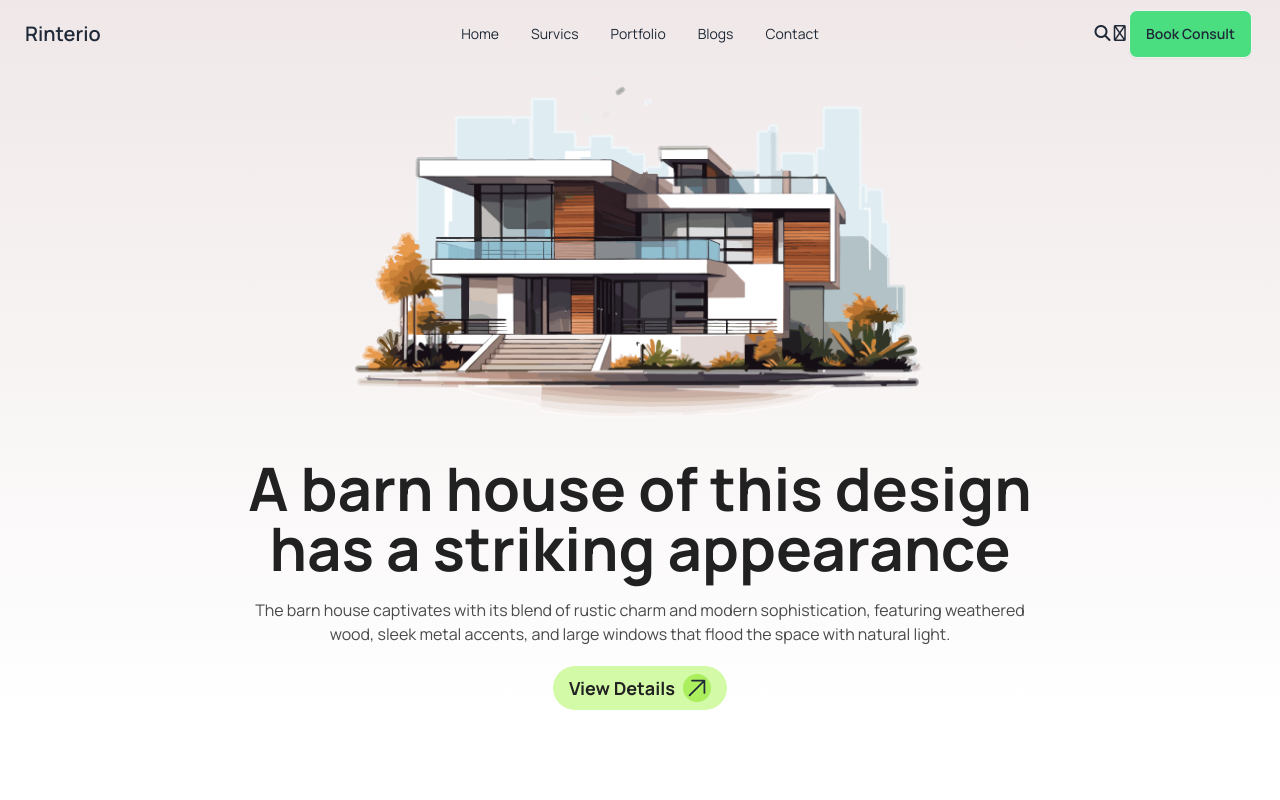
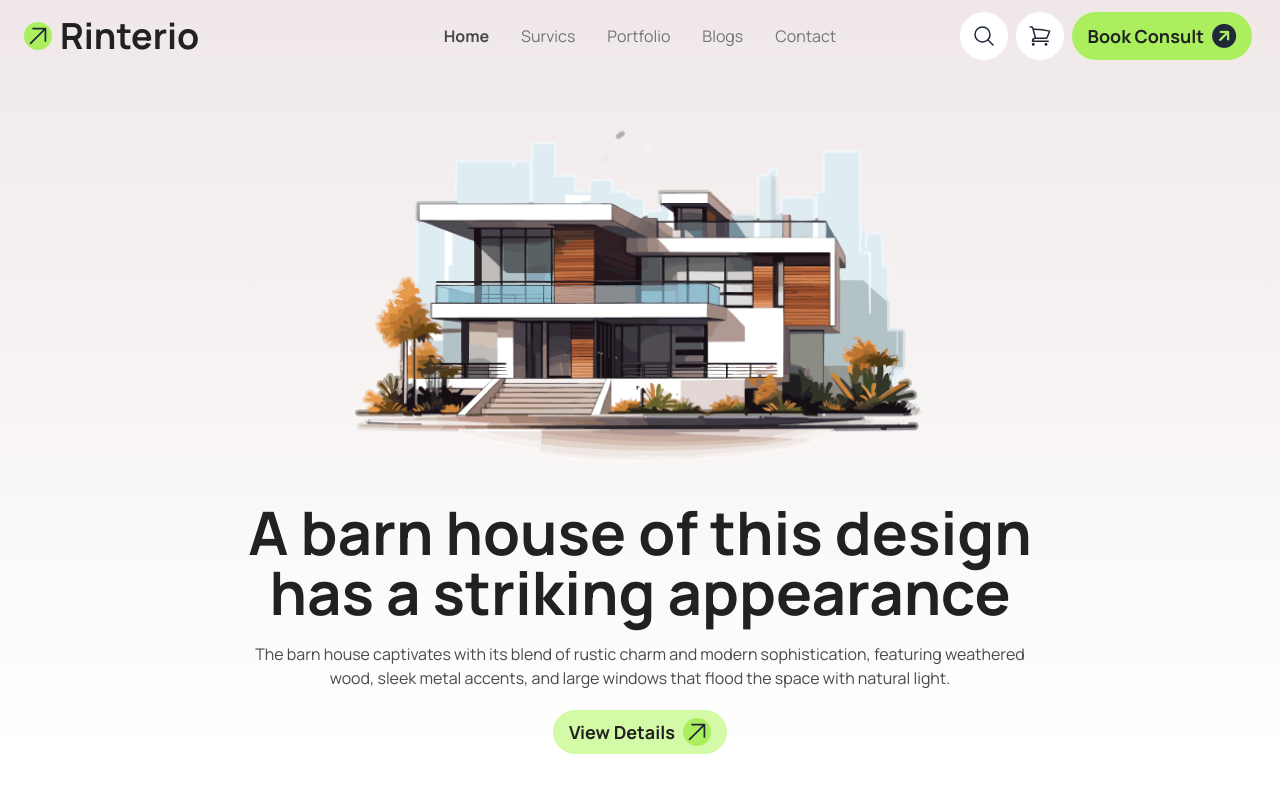
Before and after one commit to Coder7Raj/third-assignment, a plain HTML site: page index.html in a window 1280 px wide. Shown: the top 800 px of the page. Drawn offline with nearby package versions, Linux system fonts and the light colour scheme.

Commit message:
work process and about us section responsive done

```diff
--- a/index.html
+++ b/index.html
@@ -49,24 +49,74 @@
       <div class="navbar container mx-auto">
         <div class="navbar-start">
           <div>
-            <a class="btn btn-ghost text-xl">Rinterio</a>
+            <button class="flex items-center space-x-2 px-4 py-2">
+              <svg
+                xmlns="http://www.w3.org/2000/svg"
+                fill="none"
+                viewBox="0 0 24 24"
+                stroke-width="1.5"
+                stroke="currentColor"
+                class="size-7 bg-[#ABEF5F] rounded-full -rotate-45"
+              >
+                <path
+                  stroke-linecap="round"
+                  stroke-linejoin="round"
+                  d="M13.5 4.5 21 12m0 0-7.5 7.5M21 12H3"
+                />
+              </svg>
+              <span class="text-4xl font-bold text-[#212121]">Rinterio</span>
+            </button>
           </div>
         </div>
         <div class="navbar-center hidden lg:flex">
           <ul class="menu menu-horizontal px-1">
-            <li><a>Home</a></li>
-
-            <li><a>Survics</a></li>
-            <li><a>Portfolio</a></li>
-            <li><a>Blogs</a></li>
-            <li><a>Contact</a></li>
+            <li class="text-base text-[#494949] font-bold"><a>Home</a></li>
+            <li class="text-base text-[#737373]"><a>Survics</a></li>
+            <li class="text-base text-[#737373]"><a>Portfolio</a></li>
+            <li class="text-base text-[#737373]"><a>Blogs</a></li>
+            <li class="text-base text-[#737373]"><a>Contact</a></li>
           </ul>
         </div>
         <div class="navbar-end gap-5">
-          <div class="hidden lg:block">
-            <i class="fa-solid fa-magnifying-glass"></i>
-            <i class="fa-regular fa-cart-shopping"></i>
-            <button class="btn bg-green-400">Book Consult</button>
+          <div class="hidden lg:flex gap-2">
+            <p class="px-3 py-3 bg-white rounded-full">
+              <svg
+                xmlns="http://www.w3.org/2000/svg"
+                fill="none"
+                viewBox="0 0 24 24"
+                stroke-width="1.5"
+                stroke="currentColor"
+                class="size-6"
+              >
+                <path
+                  stroke-linecap="round"
+                  stroke-linejoin="round"
+                  d="m21 21-5.197-5.197m0 0A7.5 7.5 0 1 0 5.196 5.196a7.5 7.5 0 0 0 10.607 10.607Z"
+                />
+              </svg>
+            </p>
+            <p class="px-3 py-3 bg-white rounded-full">
+              <svg
+                xmlns="http://www.w3.org/2000/svg"
+                fill="none"
+                viewBox="0 0 24 24"
+                stroke-width="1.5"
+                stroke="currentColor"
+                class="size-6"
+              >
+                <path
+                  stroke-linecap="round"
+                  stroke-linejoin="round"
+                  d="M2.25 3h1.386c.51 0 .955.343 1.087.835l.383 1.437M7.5 14.25a3 3 0 0 0-3 3h15.75m-12.75-3h11.218c1.121-2.3 2.1-4.684 2.924-7.138a60.114 60.114 0 0 0-16.536-1.84M7.5 14.25 5.106 5.272M6 20.25a.75.75 0 1 1-1.5 0 .75.75 0 0 1 1.5 0Zm12.75 0a.75.75 0 1 1-1.5 0 .75.75 0 0 1 1.5 0Z"
+                />
+              </svg>
+            </p>
+            <button
+              class="bg-[#ABEF5F] rounded-full flex items-center space-x-2 px-4 py-2"
+            >
+              <span class="text-lg text-[#212121] font-bold">Book Consult</span>
+              <i class="fa-solid fa-circle-arrow-right text-2xl -rotate-45"></i>
+            </button>
           </div>
           <!-- ------- -->
           <div class="dropdown">
@@ -102,7 +152,7 @@
       </div>
 
       <!-- banner section -->
-      <div class="container mx-auto w-[95%]">
+      <div class="mt-10 container mx-auto w-[95%]">
         <!-- banner image -->
         <div class="flex items-center justify-center">
           <img src="./assets/banner.png" alt="" />
@@ -151,9 +201,11 @@
           <div class="hidden lg:block">
             <img src="./assets/Vector.png" alt="" />
           </div>
-          <div class="lg:grid grid-cols-2 space-x-8 p-4 lg:px-20 py-4">
+          <div class="lg:grid grid-cols-2 gap-6 p-4 lg:px-20 py-4">
             <!-- text content -->
-            <div class="space-y-8 flex flex-col items-center">
+            <div
+              class="space-y-8 lg:flex-none flex flex-col justify-center items-center"
+            >
               <button>
                 <a
                   class="flex justify-center items-center gap-1 bg-white rounded-full px-2 py-2"
@@ -175,11 +227,13 @@
                 >
               </button>
               <h1
-                class="text-2xl text-center lg:text-5xl font-bold text-[#212121]"
+                class="text-2xl text-center lg:text-5xl font-bold text-[#212121] lg:text-start"
               >
                 We design thoughtful, liveable spaces
               </h1>
-              <p class="text-base font-medium text-[#494949]">
+              <p
+                class="text-base text-center font-medium text-[#494949] lg:text-start"
+              >
                 The barn house captivates with its blend of rustic charm and
                 modern sophistication, featuring weathered wood, sleek metal
                 accents.
@@ -208,14 +262,14 @@
                   </p>
                 </div>
               </div>
-              <!-- --- -->
-              <div>
-                <img src="./assets/Rectangle.png" alt="" />
-              </div>
             </div>
             <!-- image container -->
+            <div class="lg:mt-0 mt-7 flex justify-center items-center">
+              <img src="./assets/Rectangle.png" alt="" />
+            </div>
           </div>
         </div>
+
         <!-- work process section -->
         <div class="container mx-auto mt-28 p-2">
           <!-- heading contents -->
@@ -248,7 +302,9 @@
             </p>
           </div>
           <!-- work containers -->
-          <div class="w-full lg:grid grid-cols-4 gap-6 px-14 pb-6">
+          <div
+            class="w-full flex gap-6 flex-col lg:grid grid-cols-4 gap-6 px-14 pb-6"
+          >
             <!-- container 1 -->
             <div
               class="rounded-lg flex flex-col justify-start gap-3 p-3 bg-[#E7C1D3]"
```
